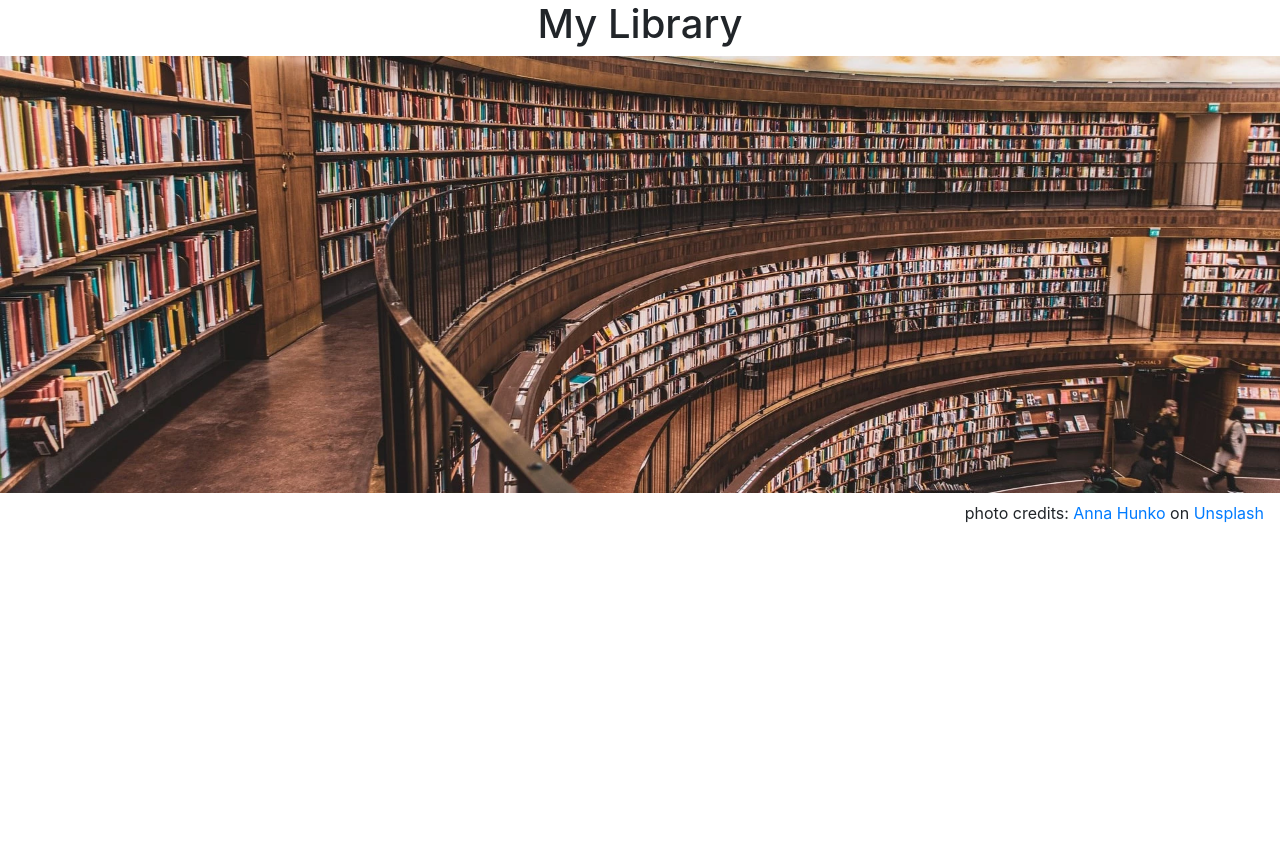
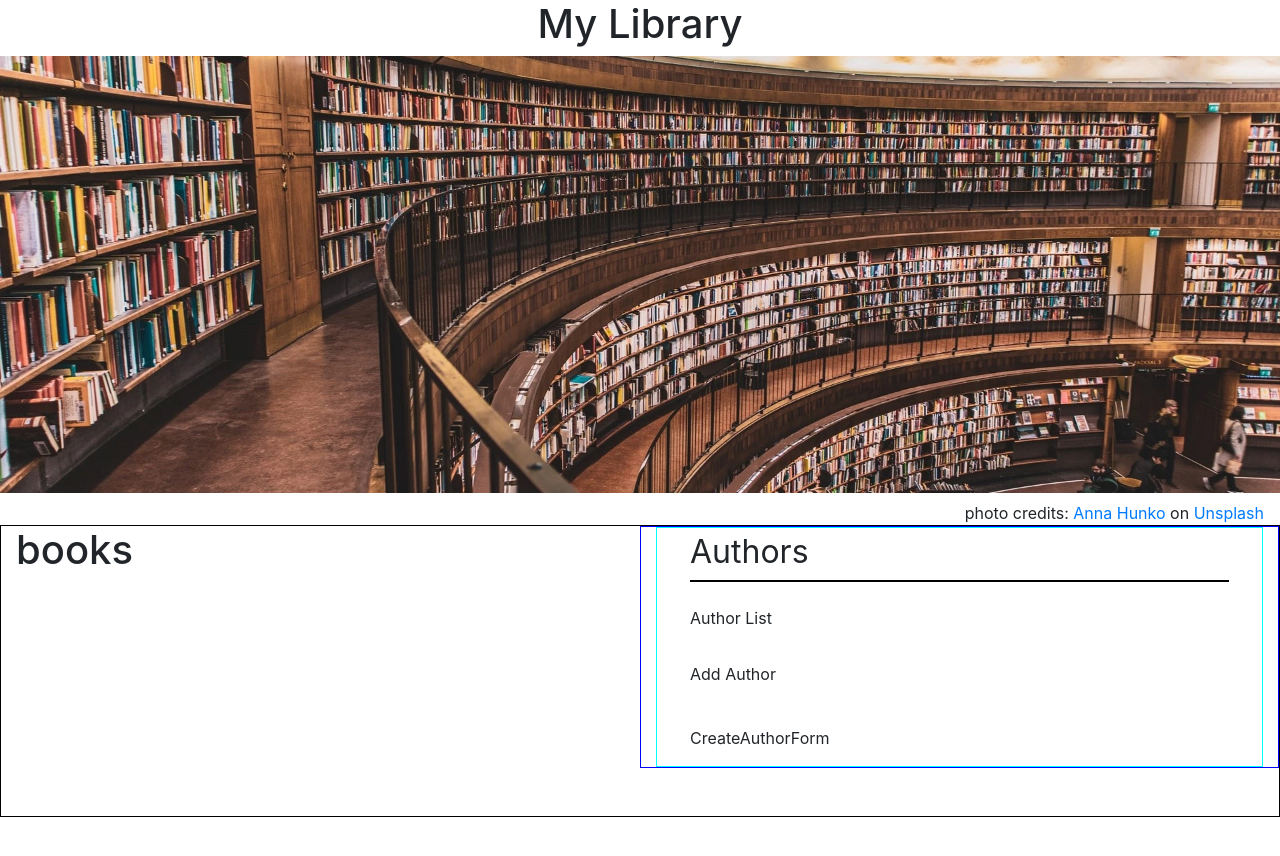
Before and after one commit to 1997Buhuti/LibraryApp2, a React (Create React App) app: page / in a window 1280 px wide. Shown: the top 856 px of the page. Before the commit the page ends 800 px from the top, so only its background shows below. Built offline with nearby package versions, Linux system fonts and the light colour scheme.

Commit message:
Added Author Title

```diff
--- /dev/null
+++ b/src/Components/Authors/Authors.tsx
@@ -0,0 +1,30 @@
+import React, {FC} from "react";
+import {Col, Container, Row} from "react-bootstrap";
+
+const Authors: FC = () => {
+    return (
+        <Container className="px-md-6 px-sm-5 px-xs-5" style={{border: '1px solid aqua '}}>
+            <Row>
+                <Col xs={12} className="text-xs-left authors-title px-0 pb-1">
+                    Authors
+                </Col>
+            </Row>
+            <Row>
+                <Col xs={12} className="px-0 pt-4">
+                   <p>Author List</p>
+                </Col>
+            </Row>
+            <Row className="mt-3 mb-4">
+                <Col xs={12} className="px-0">
+                    <p>Add Author</p>
+                </Col>
+            </Row>
+            <Row>
+                <p>CreateAuthorForm</p>
+                <Col className="mt-3"/>
+            </Row>
+        </Container>
+    );
+}
+
+export default Authors;
--- a/src/Components/Library.tsx
+++ b/src/Components/Library.tsx
@@ -1,18 +1,22 @@
 import React from "react";
 import {Col, Container, Row} from "react-bootstrap";
 import WelcomeScreen from "./WelcomeScreen";
+import Authors from "./Authors/Authors";
 
 const Library=()=>{
     return(
         <Container fluid={true} className="Library-Container px-0">
-            <Row className="Library mx-0 px-0">
+            <Row className="Library mx-0">
                 <Col className="px-0">
                     <WelcomeScreen/>
                 </Col>
             </Row>
-            <Row>
-                <Col className="px-0">
-
+            <Row className=" mx-0 mb-5 pb-5" style={{border:'1px solid black '}}>
+                <Col  md={{order: 'first', span: 6}} xs={{order: 'last', span: 12}}>
+                    <h1>books</h1>
+                </Col>
+                <Col className="" md={6} xs={12} style={{border:'1px solid blue '}}>
+                   <Authors/>
                 </Col>
             </Row>
         </Container>
--- a/src/Resources/Main.scss
+++ b/src/Resources/Main.scss
@@ -1 +1,2 @@
 @import "Styles/Library";
+@import "Styles/Partials/authors";
--- /dev/null
+++ b/src/Resources/Styles/Partials/_authors.scss
@@ -0,0 +1,4 @@
+.authors-title {
+  font-size: xx-large;
+  border-bottom: 2.3px solid black;
+}
```
